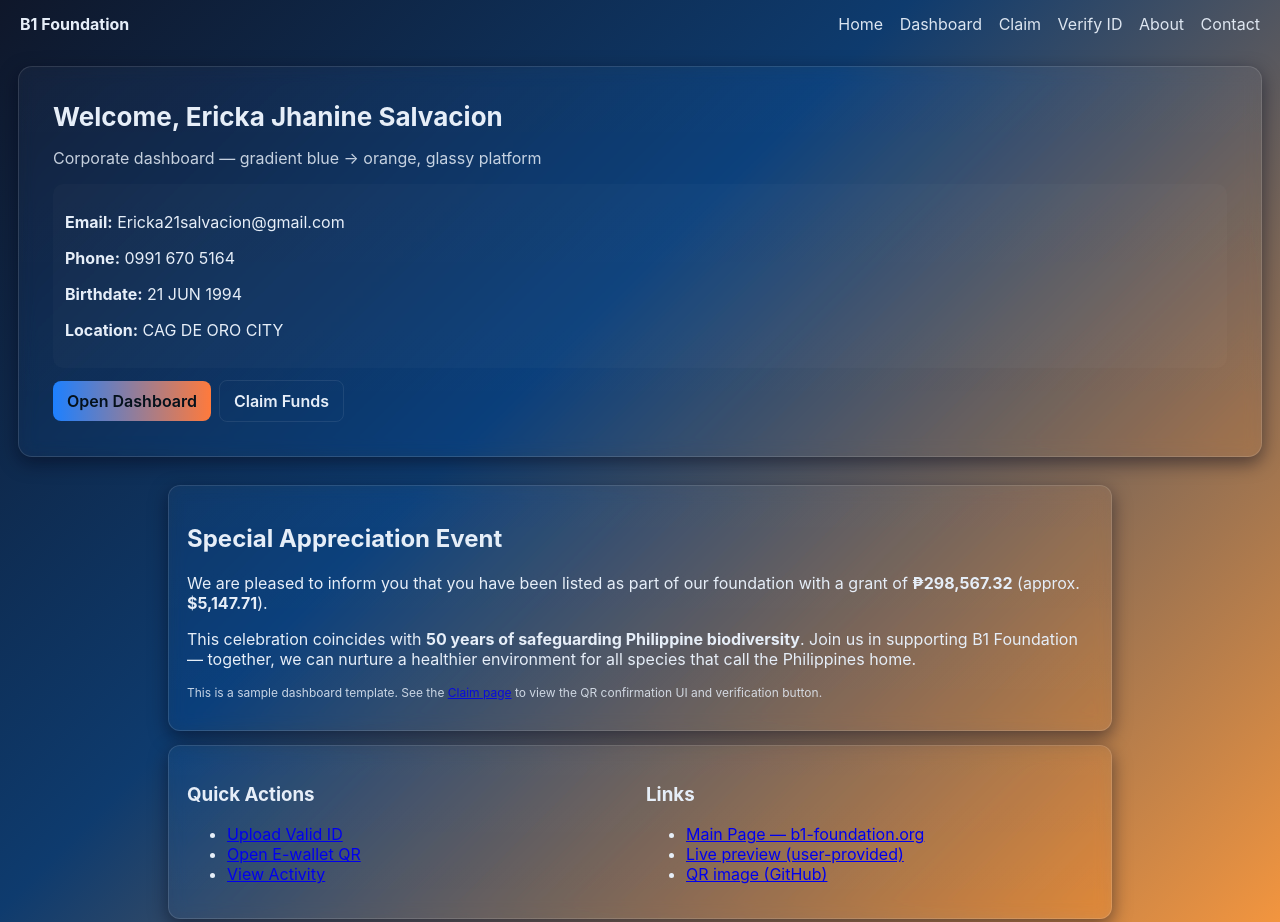
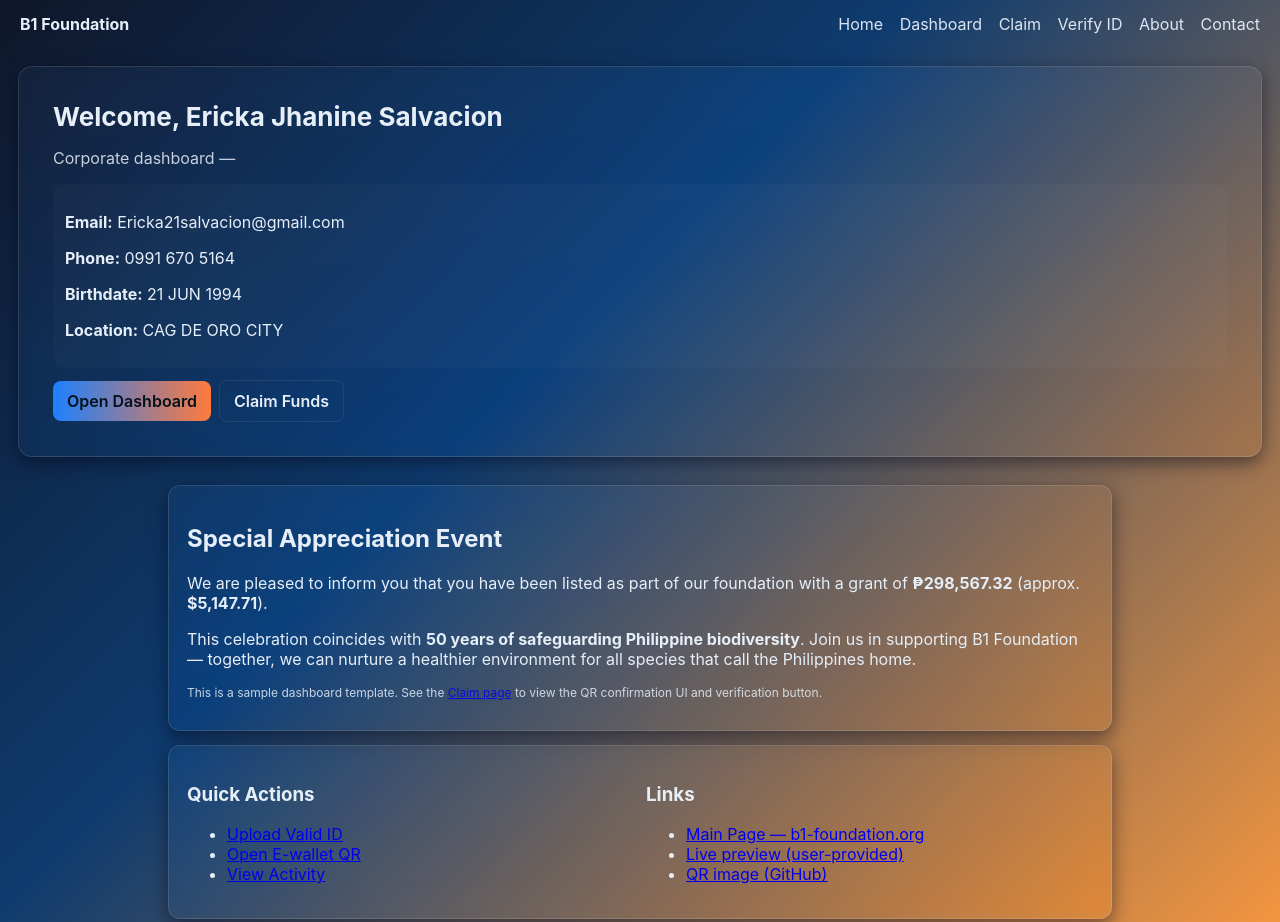
Before and after one commit to b1loan/Ericka-Jhanine-Salvacion, a plain HTML site: page index.html in a window 1280 px wide. Shown: the top 922 px of the page. Drawn offline with Linux system fonts and the light colour scheme.

Commit message:
Update index.html

```diff
--- a/index.html
+++ b/index.html
@@ -22,7 +22,7 @@
 
   <header class="hero glass">
     <h1>Welcome, Ericka Jhanine Salvacion</h1>
-    <p class="muted">Corporate dashboard — gradient blue → orange, glassy platform</p>
+    <p class="muted">Corporate dashboard — </p>
     <div class="info-card">
       <p><strong>Email:</strong> Ericka21salvacion@gmail.com</p>
       <p><strong>Phone:</strong> 0991 670 5164</p>
```
